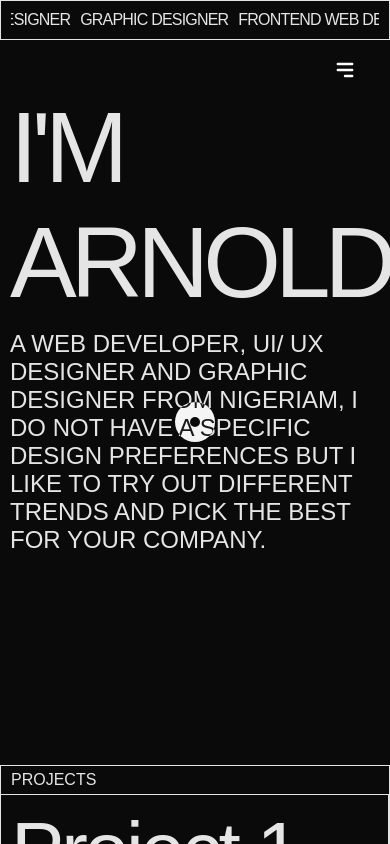
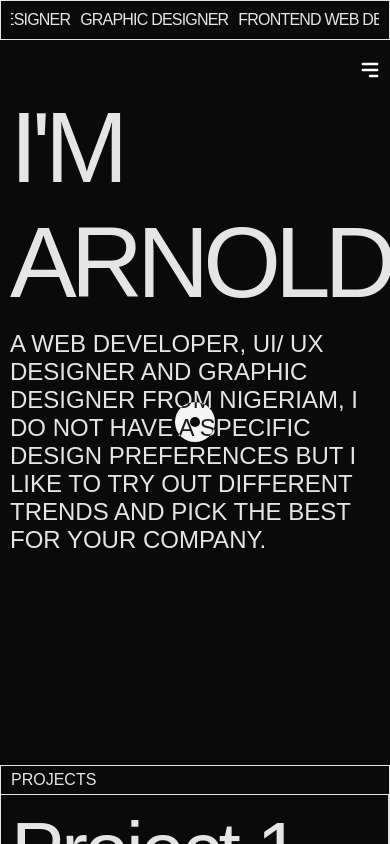
Before and after one commit to DarkVoid01/portfolio-project, a React (Create React App) app: page / in a window 390 px wide. Shown: the top 844 px of the page. Built offline with nearby package versions, Linux system fonts and the light colour scheme.

Commit message:
hamburger margin

```diff
--- a/src/components/Navbar/Navbar.scss
+++ b/src/components/Navbar/Navbar.scss
@@ -59,7 +59,7 @@
     transition: background-color 0.2s ease-in-out;
     position: absolute;
     top: 50%;
-    right: 25px;
+    right: 0px;
     transform: translateY(-50%);
     background-color: transparent;
     z-index: 1000;
```
